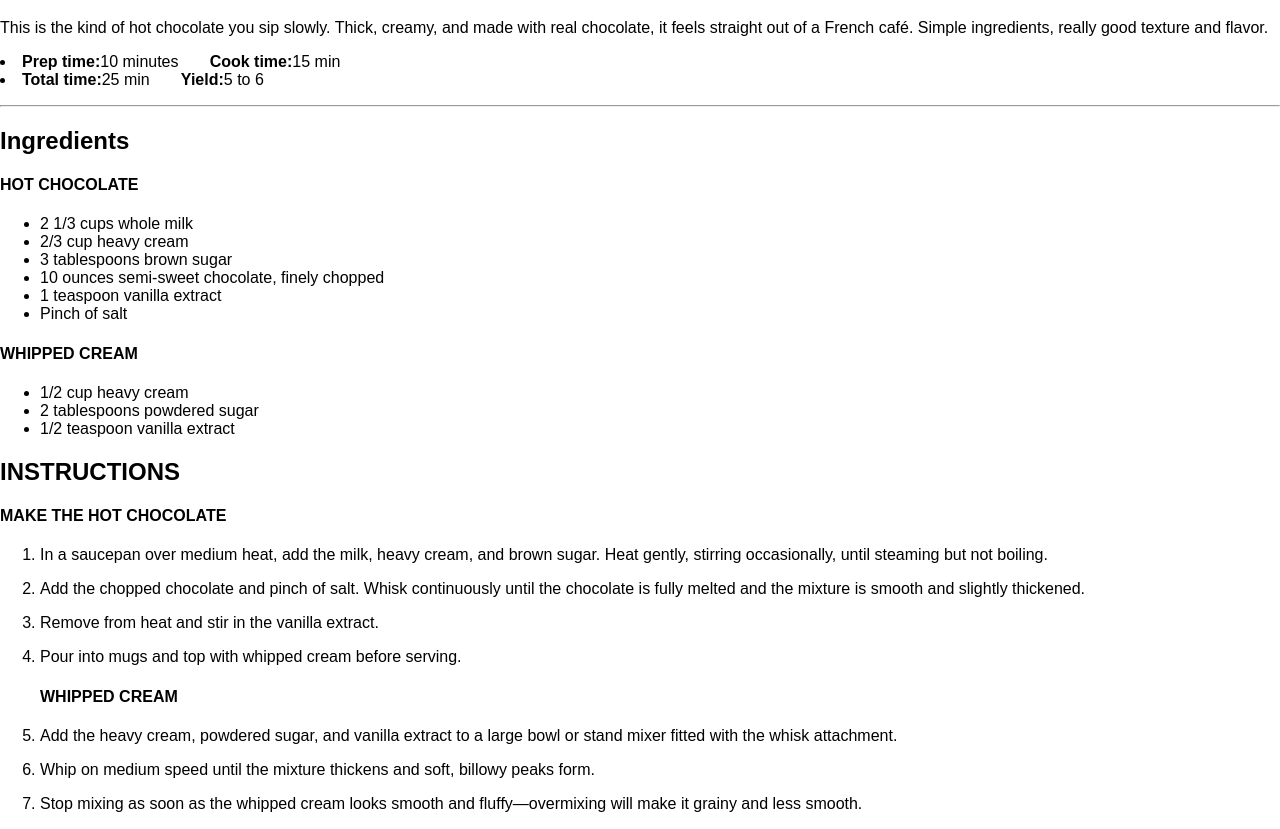
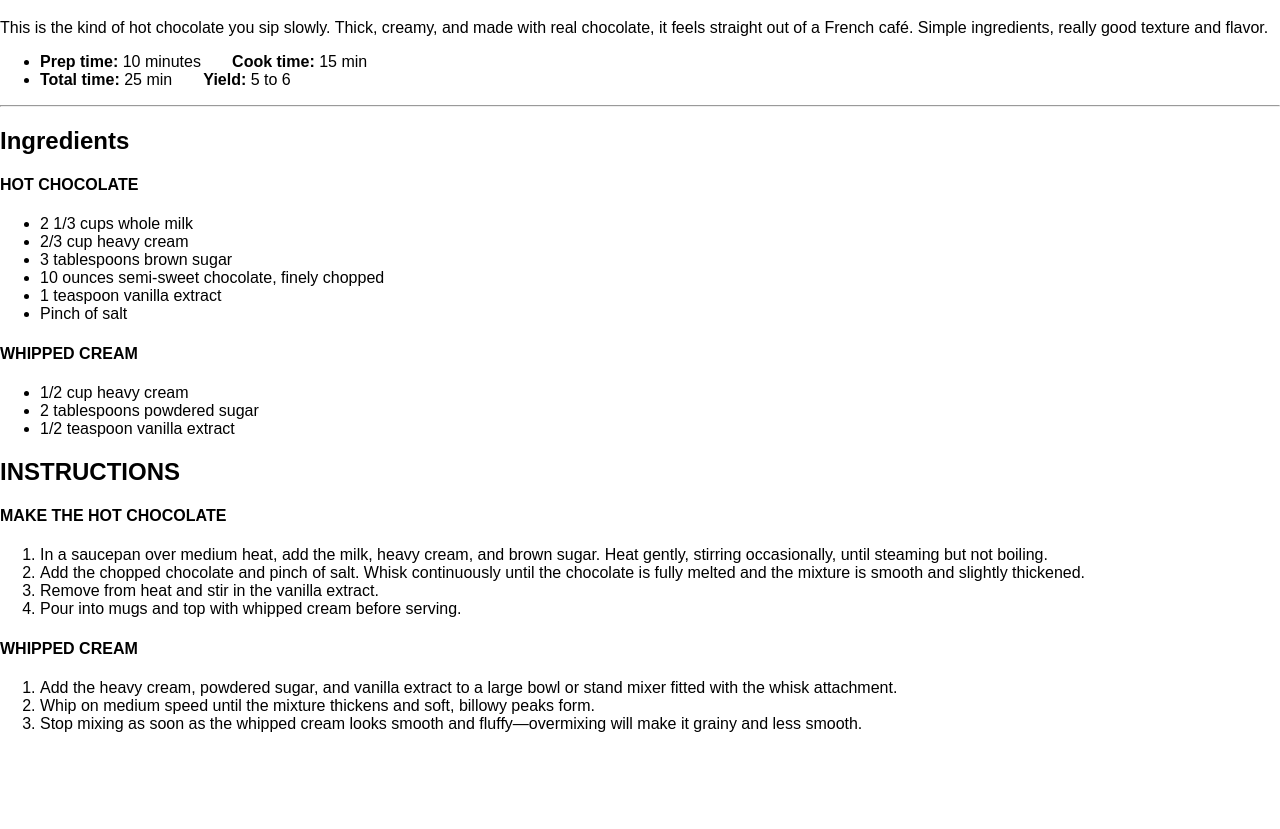
Before and after one commit to Ospinamanu08/ospinamanu08.github.io, a plain HTML site: page exercises/recipe-page/index.html in a window 1280 px wide. Shown: the part 71-900 px from the top of the page. After the commit the page ends 820 px from the top, so only its background shows below. Drawn offline with Linux system fonts and the light colour scheme.

Commit message:
update recipe4

```diff
--- a/exercises/recipe-page/index.html
+++ b/exercises/recipe-page/index.html
@@ -9,21 +9,26 @@
 <body>
     <hr>
     <h1>FRENCH-STYLE HOT CHOCOLATE</h1>
+
     <p>
         This is the kind of hot chocolate you sip slowly.
         Thick, creamy, and made with real chocolate, it feels straight out of a French café.
         Simple ingredients, really good texture and flavor.
+    </p>
+
+    <ul>
         <li>
-                <b>Prep time:</b>10 minutes
+            <b>Prep time:</b> 10 minutes
             &nbsp; &nbsp; &nbsp;
-                <b>Cook time:</b>15 min
+            <b>Cook time:</b> 15 min
         </li>
         <li>
-                <b>Total time:</b>25 min
+            <b>Total time:</b> 25 min
             &nbsp; &nbsp; &nbsp;
-                <b>Yield:</b>5 to 6
+            <b>Yield:</b> 5 to 6
         </li>
-        </p>
+    </ul>
+
     <hr>
     <h2>Ingredients</h2>
     <h4>HOT CHOCOLATE</h4>
@@ -35,13 +40,12 @@
         <li>1 teaspoon vanilla extract</li>
         <li>Pinch of salt</li>
     </ul>
+
     <h4>WHIPPED CREAM</h4>
     <ul>
-
         <li>1/2 cup heavy cream</li>
         <li>2 tablespoons powdered sugar</li>
         <li>1/2 teaspoon vanilla extract</li>
-
     </ul>
 
     <h2>INSTRUCTIONS</h2>
@@ -49,53 +53,34 @@
 
     <ol>
         <li>
-                <p>
              In a saucepan over medium heat, add the milk, heavy cream, and brown sugar.
                 Heat gently, stirring occasionally, until steaming but not boiling.
-                </p>
         </li>
         <li>
-                <p>
              Add the chopped chocolate and pinch of salt.
               Whisk continuously until the chocolate is fully melted and the mixture is smooth and slightly thickened.
-                </p>
         </li>
         <li>
-                <p>
              Remove from heat and stir in the vanilla extract.
-                </p>
         </li>
         <li>
-                <p>
              Pour into mugs and top with whipped cream before serving.
-                </p>
         </li>
-
+    </ol>
 
     <h4>WHIPPED CREAM</h4>
 
+    <ol>
         <li>
-                <p>
              Add the heavy cream, powdered sugar, and vanilla extract to a large bowl or stand mixer
              fitted with the whisk attachment.
-                </p>
         </li>
         <li>
-                <p>
              Whip on medium speed until the mixture thickens and soft, billowy peaks form.
-                </p>
         </li>
         <li>
-                <p>
              Stop mixing as soon as the whipped cream looks smooth and fluffy—overmixing will make it grainy and less smooth.
-                </p>
         </li>
-
     </ol>
-
-
-
-
-
 </body>
 </html>
```
Lines whose indentation alone changed are shown as unchanged.
